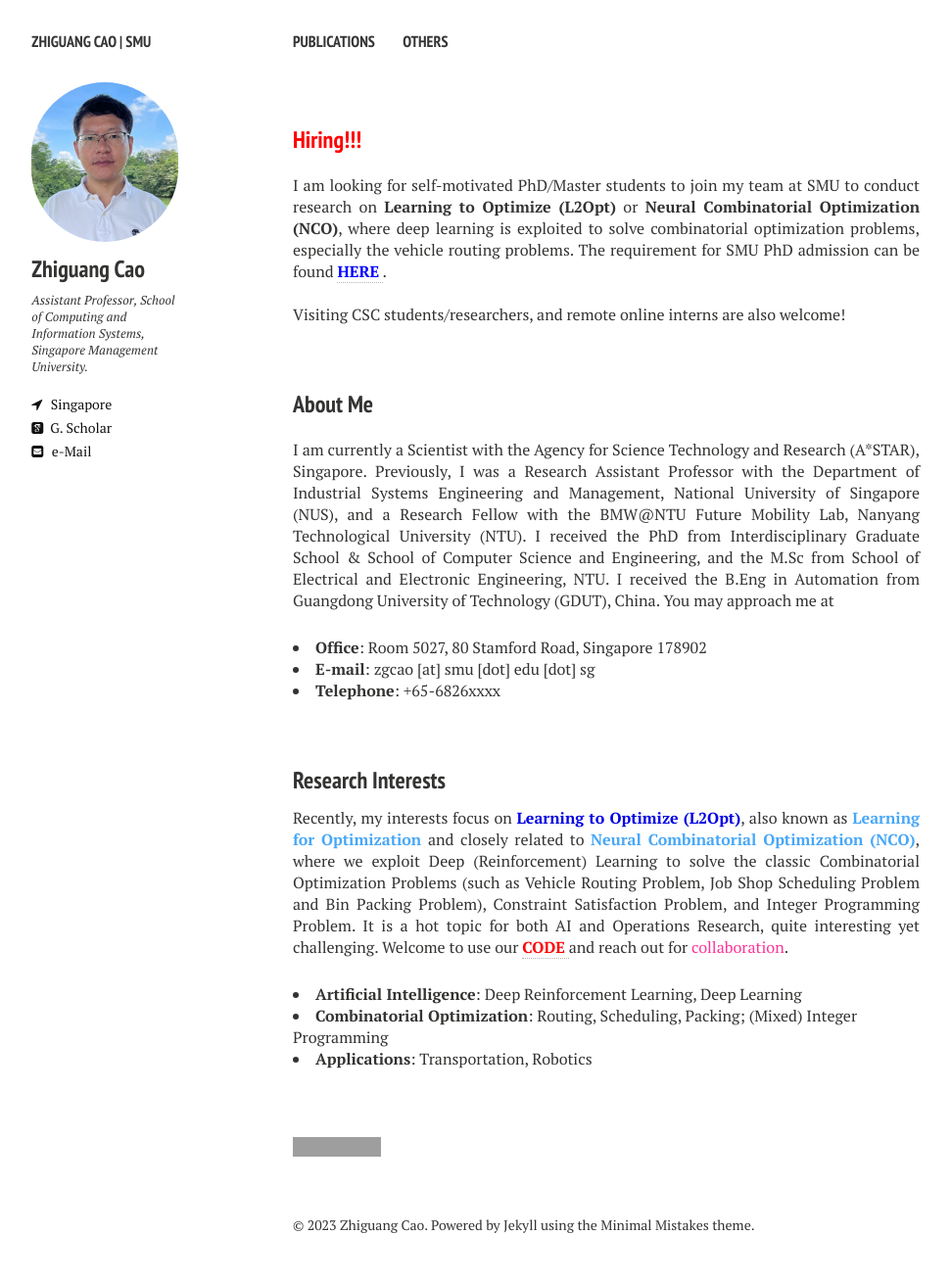
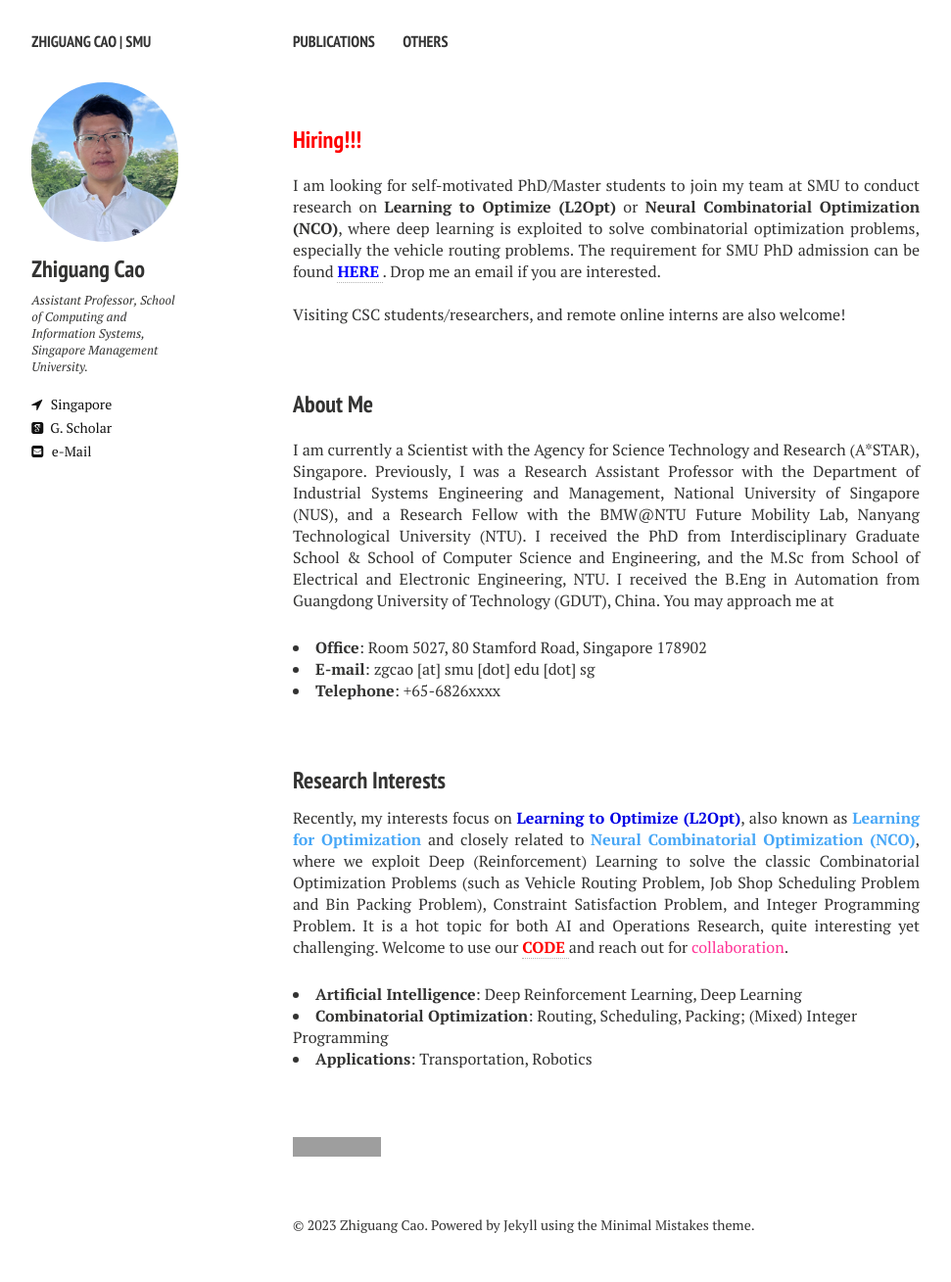
Before and after one commit to zhiguangcaosg/zhiguangcaosg.github.io, a Jekyll site: the page built from index.md, in a window 1280 px wide. Shown: the whole page at 98% size, without its empty margins (21-992 px from the left). Built offline with Jekyll 4.4.1, drawn with Linux system fonts in a browser that asks for light colours; nearby versions of some CDN libraries; grey boxes are pictures that could not be loaded.

Commit message:
Update index.md

```diff
--- a/index.md
+++ b/index.md
@@ -6,7 +6,7 @@ image: banner1.png
 ---
 <h3 style="margin-bottom:0px;padding-top:20px;color:#FF0000">Hiring!!!</h3> <br>
 
-<p align="justify">I am looking for self-motivated PhD/Master students to join my team at SMU to conduct research on <b>Learning to Optimize (L2Opt)</b> or <b>Neural Combinatorial Optimization (NCO)</b>, where deep learning is exploited to solve combinatorial optimization problems, especially the vehicle routing problems. The requirement for SMU PhD admission can be found <a href="https://scis.smu.edu.sg/programmes/PhD/admission-fees-scholarships"  target="_blank"> <font color="#0000FF"><b>HERE</b> </font></a>.  </p>
+<p align="justify">I am looking for self-motivated PhD/Master students to join my team at SMU to conduct research on <b>Learning to Optimize (L2Opt)</b> or <b>Neural Combinatorial Optimization (NCO)</b>, where deep learning is exploited to solve combinatorial optimization problems, especially the vehicle routing problems. The requirement for SMU PhD admission can be found <a href="https://scis.smu.edu.sg/programmes/PhD/admission-fees-scholarships"  target="_blank"> <font color="#0000FF"><b>HERE</b> </font></a>. Drop me an email if you are interested. </p>
 <br />
 <p align="justify">Visiting CSC students/researchers, and remote online interns are also welcome! </p>
 <!-- and I also hold an Associate Professor position with GDUT for a short period-->
```
